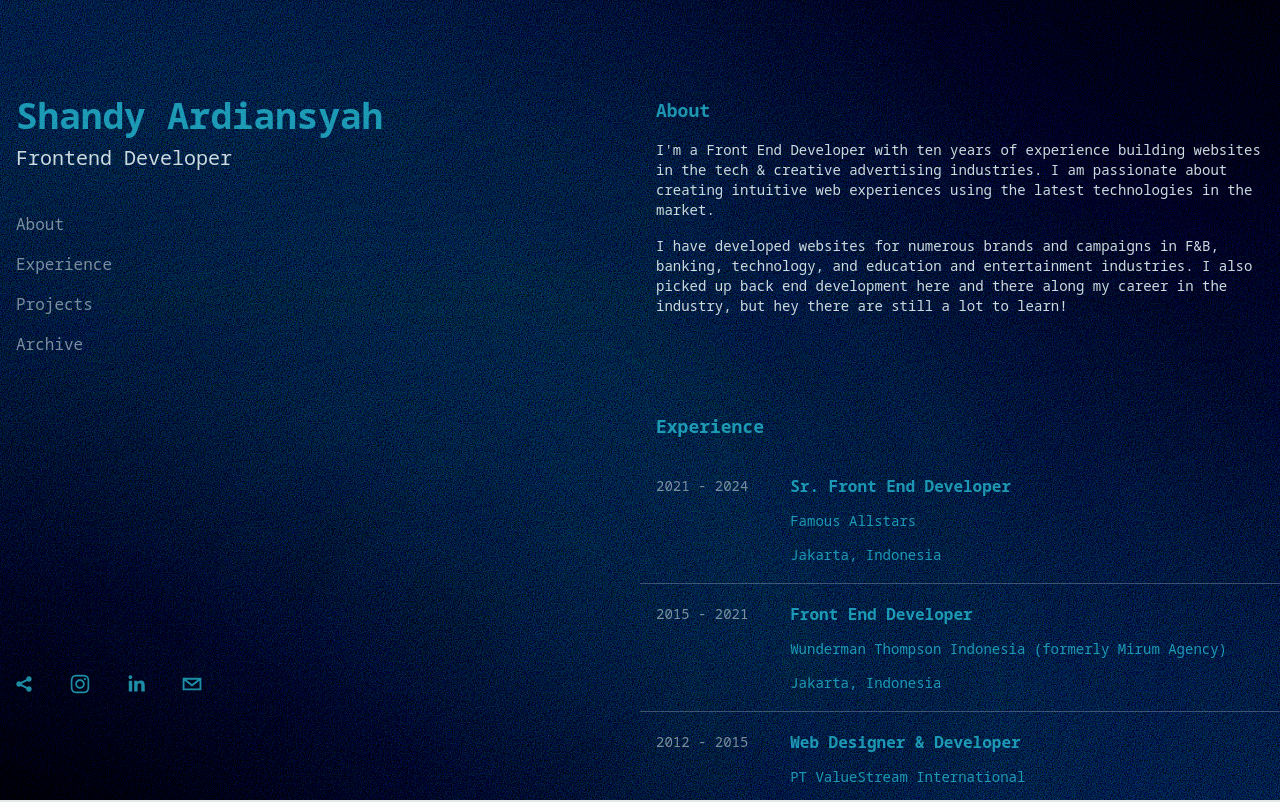
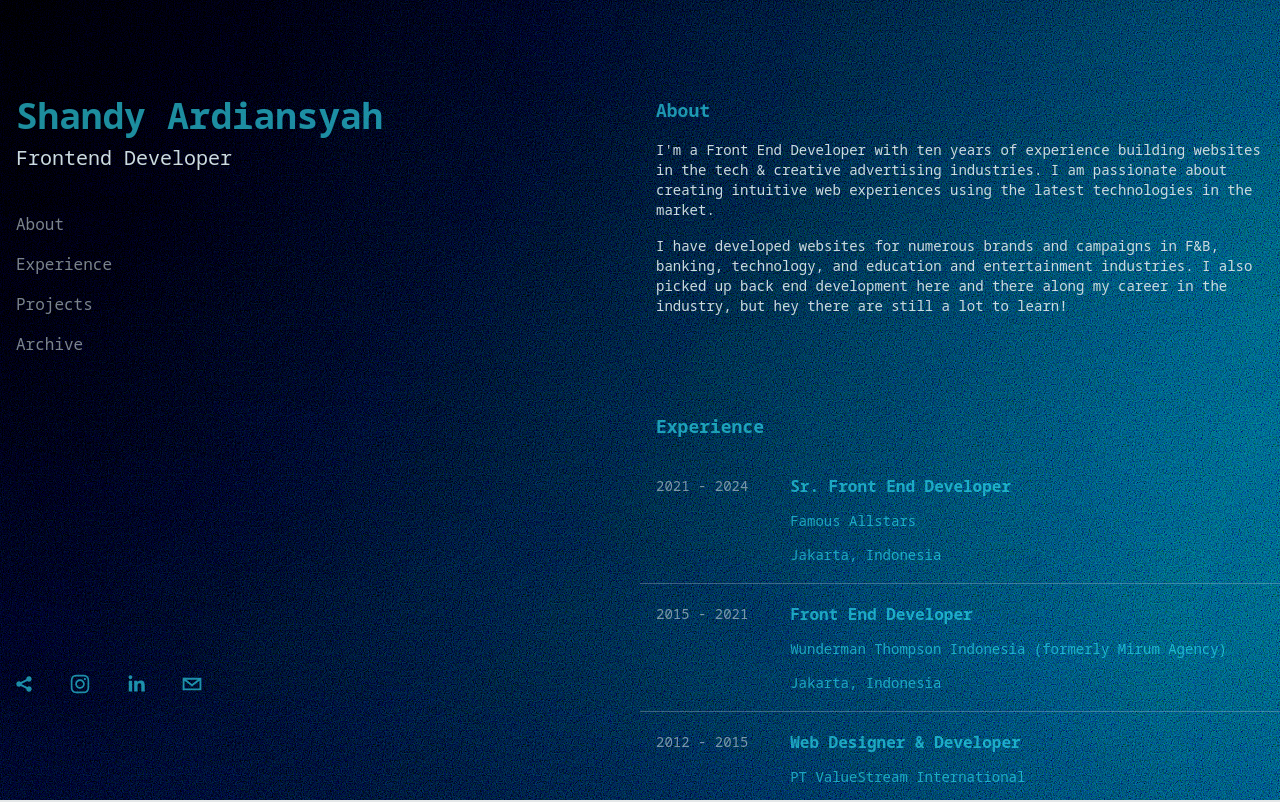
Before and after one commit to shandya/portfolio, a Next.js app: page / in a window 1280 px wide. Shown: the top 802 px of the page. Built offline with nearby package versions, Linux system fonts and the light colour scheme.

Commit message:
feat: randomize gradient

```diff
--- a/src/app/components/Gradient.js
+++ b/src/app/components/Gradient.js
@@ -5,8 +5,12 @@ import { useState, useEffect } from 'react';
 
 export default function Gradient() {
   const [position, setPosition] = useState({ x: 0, y: 0 });
-  const [positionGradient1, setPositionGradient1] = useState(0);
-  const [positionGradient2, setPositionGradient2] = useState(0);
+  const [positionGradient1, setPositionGradient1] = useState(Math.random() * 100);
+  const [positionGradient2, setPositionGradient2] = useState(Math.random() * 100);
+
+  const speedGradient1 = Math.random() / 2;
+  const speedGradient2 = Math.random() / 2;
+
 
   useEffect(() => {
     const updateMousePosition = (e) => {
@@ -19,7 +23,7 @@ export default function Gradient() {
 
   useEffect(() => {
     const interval = setInterval(() => {
-      setPositionGradient1((prevPosition) => (prevPosition + 0.1));
+      setPositionGradient1((prevPosition) => (prevPosition + speedGradient1));
     }, 100);
 
     return () => clearInterval(interval);
@@ -27,7 +31,7 @@ export default function Gradient() {
 
   useEffect(() => {
     const interval2 = setInterval(() => {
-      setPositionGradient2((prevPosition) => (prevPosition + 0.05));
+      setPositionGradient2((prevPosition) => (prevPosition + speedGradient2));
     }, 100);
 
     return () => clearInterval(interval2);
```
